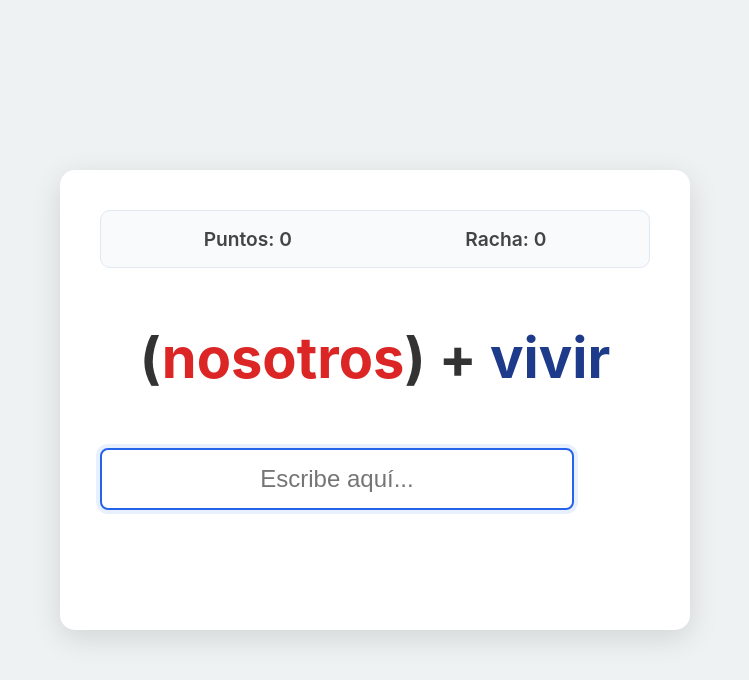
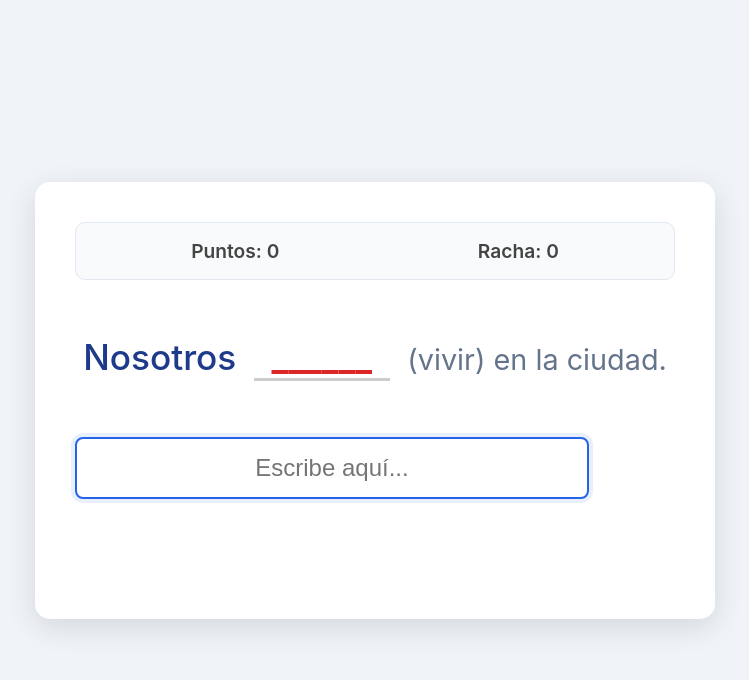
Before and after one commit to hax2/hax2.github.io, a plain HTML site: page conjugate.html in a window 1280 px wide. Both pictures are taken after a click on the button "¡Vamos!". Shown: the whole page, without its empty margins (265-1014 px from the left). Drawn offline with Linux system fonts and the light colour scheme.

Commit message:
fix conjugation game

```diff
--- a/conjugate.html
+++ b/conjugate.html
@@ -12,7 +12,7 @@
             justify-content: center;
             align-items: center;
             min-height: 100vh;
-            background-color: #eef2f3; /* Light, clean background */
+            background-color: #f0f4f8; /* Softer blue-gray background */
             color: #333;
             margin: 0;
             -webkit-font-smoothing: antialiased;
@@ -20,7 +20,7 @@
 
         #game-container {
             width: 90%;
-            max-width: 550px;
+            max-width: 600px;
             background: white;
             border-radius: 15px;
             padding: 2.5rem;
@@ -80,18 +80,30 @@
             border: 1px solid #e2e8f0;
         }
 
-        #prompt-area {
-            font-size: 3.5rem;
-            font-weight: bold;
+        /* NEW PROMPT STYLE */
+        #prompt-sentence-container {
+            display: flex;
+            justify-content: center;
+            align-items: baseline;
+            flex-wrap: wrap;
+            gap: 0.5em;
+            font-size: 2.2rem;
+            font-weight: 500;
             padding: 2rem 0;
+            color: #1e3a8a;
         }
 
-        #prompt-pronoun {
-            color: #dc2626; /* Red */
+        .blank-space {
+            font-weight: bold;
+            color: #dc2626;
+            padding: 0 0.5em;
+            border-bottom: 3px solid #ccc;
         }
 
-        #prompt-verb {
-            color: #1e3a8a; /* Blue */
+        .context-phrase {
+            font-size: 1.8rem;
+            font-weight: 400;
+            color: #64748b; /* A muted gray */
         }
 
         #answer-input {
@@ -129,7 +141,6 @@
             font-size: 1.5rem;
             font-weight: 500;
         }
-
     </style>
 </head>
 <body>
@@ -138,7 +149,7 @@
         <!-- Start Screen -->
         <div id="start-screen" class="screen">
             <h1>El Conjugador ⚡</h1>
-            <p>Master your Spanish verbs! You will be given a pronoun and a verb. Type the correct present tense conjugation as fast as you can. Press <strong>Enter</strong> to check your answer.</p>
+            <p>Master Spanish verbs in context! Fill in the blank with the correct conjugation. Press <strong>Enter</strong> to check your answer.</p>
             <button id="start-button" class="btn">¡Vamos!</button>
         </div>
 
@@ -148,8 +159,14 @@
                 <span id="score">Puntos: 0</span>
                 <span id="streak">Racha: 0</span>
             </div>
-            <div id="prompt-area">
-                (<span id="prompt-pronoun"></span>) + <span id="prompt-verb"></span>
+            <!-- NEW Prompt Area HTML -->
+            <div id="prompt-sentence-container">
+                <span id="prompt-subject"></span>
+                <span class="blank-space">______</span>
+                <span class="context-phrase">
+                    (<span id="prompt-verb-infinitive"></span>)
+                    <span id="prompt-context"></span>
+                </span>
             </div>
             <input type="text" id="answer-input" placeholder="Escribe aquí..." autocomplete="off" autocorrect="off" autocapitalize="off" spellcheck="false">
             <div id="feedback"></div>
@@ -166,43 +183,40 @@
     <script>
         document.addEventListener('DOMContentLoaded', () => {
 
-            // --- DATA: A mix of regular and irregular verbs ---
+            // --- DATA: Verbs now include a 'context' for sentence building ---
             const VERB_DATA = [
                 // Regular -ar
-                { infinitive: 'hablar', yo: 'hablo', tu: 'hablas', el: 'habla', nosotros: 'hablamos', vosotros: 'habláis', ellos: 'hablan' },
-                { infinitive: 'trabajar', yo: 'trabajo', tu: 'trabajas', el: 'trabaja', nosotros: 'trabajamos', vosotros: 'trabajáis', ellos: 'trabajan' },
-                { infinitive: 'comprar', yo: 'compro', tu: 'compras', el: 'compra', nosotros: 'compramos', vosotros: 'compráis', ellos: 'compran' },
+                { infinitive: 'hablar', context: 'español.', yo: 'hablo', tu: 'hablas', el: 'habla', nosotros: 'hablamos', vosotros: 'habláis', ellos: 'hablan' },
+                { infinitive: 'trabajar', context: 'mucho.', yo: 'trabajo', tu: 'trabajas', el: 'trabaja', nosotros: 'trabajamos', vosotros: 'trabajáis', ellos: 'trabajan' },
+                { infinitive: 'comprar', context: 'pan.', yo: 'compro', tu: 'compras', el: 'compra', nosotros: 'compramos', vosotros: 'compráis', ellos: 'compran' },
                 // Regular -er
-                { infinitive: 'comer', yo: 'como', tu: 'comes', el: 'come', nosotros: 'comemos', vosotros: 'coméis', ellos: 'comen' },
-                { infinitive: 'aprender', yo: 'aprendo', tu: 'aprendes', el: 'aprende', nosotros: 'aprendemos', vosotros: 'aprendéis', ellos: 'aprenden' },
-                { infinitive: 'beber', yo: 'bebo', tu: 'bebes', el: 'bebe', nosotros: 'bebemos', vosotros: 'bebéis', ellos: 'beben' },
+                { infinitive: 'comer', context: 'tacos.', yo: 'como', tu: 'comes', el: 'come', nosotros: 'comemos', vosotros: 'coméis', ellos: 'comen' },
+                { infinitive: 'aprender', context: 'rápido.', yo: 'aprendo', tu: 'aprendes', el: 'aprende', nosotros: 'aprendemos', vosotros: 'aprendéis', ellos: 'aprenden' },
+                { infinitive: 'beber', context: 'agua.', yo: 'bebo', tu: 'bebes', el: 'bebe', nosotros: 'bebemos', vosotros: 'bebéis', ellos: 'beben' },
                 // Regular -ir
-                { infinitive: 'vivir', yo: 'vivo', tu: 'vives', el: 'vive', nosotros: 'vivimos', vosotros: 'vivís', ellos: 'viven' },
-                { infinitive: 'escribir', yo: 'escribo', tu: 'escribes', el: 'escribe', nosotros: 'escribimos', vosotros: 'escribís', ellos: 'escriben' },
-                { infinitive: 'abrir', yo: 'abro', tu: 'abres', el: 'abre', nosotros: 'abrimos', vosotros: 'abrís', ellos: 'abren' },
+                { infinitive: 'vivir', context: 'en la ciudad.', yo: 'vivo', tu: 'vives', el: 'vive', nosotros: 'vivimos', vosotros: 'vivís', ellos: 'viven' },
+                { infinitive: 'escribir', context: 'un libro.', yo: 'escribo', tu: 'escribes', el: 'escribe', nosotros: 'escribimos', vosotros: 'escribís', ellos: 'escriben' },
+                { infinitive: 'abrir', context: 'la puerta.', yo: 'abro', tu: 'abres', el: 'abre', nosotros: 'abrimos', vosotros: 'abrís', ellos: 'abren' },
                 // Common Irregular Verbs
-                { infinitive: 'ser', yo: 'soy', tu: 'eres', el: 'es', nosotros: 'somos', vosotros: 'sois', ellos: 'son' },
-                { infinitive: 'estar', yo: 'estoy', tu: 'estás', el: 'está', nosotros: 'estamos', vosotros: 'estáis', ellos: 'están' },
-                { infinitive: 'tener', yo: 'tengo', tu: 'tienes', el: 'tiene', nosotros: 'tenemos', vosotros: 'tenéis', ellos: 'tienen' },
-                { infinitive: 'ir', yo: 'voy', tu: 'vas', el: 'va', nosotros: 'vamos', vosotros: 'vais', ellos: 'van' },
-                { infinitive: 'querer', yo: 'quiero', tu: 'quieres', el: 'quiere', nosotros: 'queremos', vosotros: 'queréis', ellos: 'quieren' },
-                { infinitive: 'poder', yo: 'puedo', tu: 'puedes', el: 'puede', nosotros: 'podemos', vosotros: 'podéis', ellos: 'pueden' },
-                { infinitive: 'hacer', yo: 'hago', tu: 'haces', el: 'hace', nosotros: 'hacemos', vosotros: 'hacéis', ellos: 'hacen' },
-                { infinitive: 'decir', yo: 'digo', tu: 'dices', el: 'dice', nosotros: 'decimos', vosotros: 'decís', ellos: 'dicen' },
-                { infinitive: 'venir', yo: 'vengo', tu: 'vienes', el: 'viene', nosotros: 'venimos', vosotros: 'venís', ellos: 'vienen' },
+                { infinitive: 'ser', context: 'de México.', yo: 'soy', tu: 'eres', el: 'es', nosotros: 'somos', vosotros: 'sois', ellos: 'son' },
+                { infinitive: 'estar', context: 'en casa.', yo: 'estoy', tu: 'estás', el: 'está', nosotros: 'estamos', vosotros: 'estáis', ellos: 'están' },
+                { infinitive: 'tener', context: 'un perro.', yo: 'tengo', tu: 'tienes', el: 'tiene', nosotros: 'tenemos', vosotros: 'tenéis', ellos: 'tienen' },
+                { infinitive: 'ir', context: 'al mercado.', yo: 'voy', tu: 'vas', el: 'va', nosotros: 'vamos', vosotros: 'vais', ellos: 'van' },
+                { infinitive: 'querer', context: 'dormir.', yo: 'quiero', tu: 'quieres', el: 'quiere', nosotros: 'queremos', vosotros: 'queréis', ellos: 'quieren' },
+                { infinitive: 'poder', context: 'ayudar.', yo: 'puedo', tu: 'puedes', el: 'puede', nosotros: 'podemos', vosotros: 'podéis', ellos: 'pueden' },
+                { infinitive: 'hacer', context: 'la tarea.', yo: 'hago', tu: 'haces', el: 'hace', nosotros: 'hacemos', vosotros: 'hacéis', ellos: 'hacen' },
+                { infinitive: 'decir', context: 'la verdad.', yo: 'digo', tu: 'dices', el: 'dice', nosotros: 'decimos', vosotros: 'decís', ellos: 'dicen' },
+                { infinitive: 'venir', context: 'a la fiesta.', yo: 'vengo', tu: 'vienes', el: 'viene', nosotros: 'venimos', vosotros: 'venís', ellos: 'vienen' },
             ];
 
-            const PRONOUNS = ['yo', 'tú', 'el', 'nosotros', 'vosotros', 'ellos'];
+            const PRONOUNS = ['yo', 'tu', 'el', 'nosotros', 'vosotros', 'ellos'];
             const TOTAL_QUESTIONS = 15;
 
             // --- GAME STATE ---
-            let score = 0;
-            let streak = 0;
-            let maxStreak = 0;
+            let score = 0, streak = 0, maxStreak = 0;
             let currentQuestionIndex = 0;
             let gameVerbs = [];
-            let currentPronoun = '';
-            let currentVerb = null;
+            let currentPronoun = '', currentVerb = null;
 
             // --- DOM ELEMENTS ---
             const startScreen = document.getElementById('start-screen');
@@ -212,13 +226,13 @@
             const playAgainButton = document.getElementById('play-again-button');
             const scoreDisplay = document.getElementById('score');
             const streakDisplay = document.getElementById('streak');
-            const promptPronoun = document.getElementById('prompt-pronoun');
-            const promptVerb = document.getElementById('prompt-verb');
+            const promptSubject = document.getElementById('prompt-subject');
+            const promptVerbInfinitive = document.getElementById('prompt-verb-infinitive');
+            const promptContext = document.getElementById('prompt-context');
             const answerInput = document.getElementById('answer-input');
             const feedback = document.getElementById('feedback');
             const finalStats = document.getElementById('final-stats');
 
-            // --- HELPER FUNCTIONS ---
             function shuffleArray(array) {
                 for (let i = array.length - 1; i > 0; i--) {
                     const j = Math.floor(Math.random() * (i + 1));
@@ -232,12 +246,8 @@
                 document.getElementById(screenId).classList.remove('hidden');
             }
 
-            // --- GAME LOGIC ---
             function startGame() {
-                score = 0;
-                streak = 0;
-                maxStreak = 0;
-                currentQuestionIndex = 0;
+                score = 0; streak = 0; maxStreak = 0; currentQuestionIndex = 0;
                 gameVerbs = shuffleArray([...VERB_DATA]);
                 updateStatus();
                 showScreen('game-screen');
@@ -258,13 +268,21 @@
                 currentVerb = gameVerbs[currentQuestionIndex];
                 currentPronoun = PRONOUNS[Math.floor(Math.random() * PRONOUNS.length)];
 
-                // Display Él/Ella/Usted for 'el' key for clarity
-                let displayPronoun = currentPronoun;
-                if(currentPronoun === 'el') displayPronoun = 'Él/Ella/Ud.';
-                if(currentPronoun === 'ellos') displayPronoun = 'Ellos/Ellas/Uds.';
+                // NEW: Logic to pick ONE display pronoun and format it
+                let displayPronoun;
+                switch (currentPronoun) {
+                    case 'yo':        displayPronoun = 'Yo'; break;
+                    case 'tu':        displayPronoun = 'Tú'; break;
+                    case 'el':        displayPronoun = shuffleArray(['Él', 'Ella', 'Usted'])[0]; break;
+                    case 'nosotros':  displayPronoun = 'Nosotros'; break;
+                    case 'vosotros':  displayPronoun = 'Vosotros'; break;
+                    case 'ellos':     displayPronoun = shuffleArray(['Ellos', 'Ellas', 'Ustedes'])[0]; break;
+                }
 
-                promptPronoun.textContent = displayPronoun;
-                promptVerb.textContent = currentVerb.infinitive;
+                // Populate the new sentence structure
+                promptSubject.textContent = displayPronoun;
+                promptVerbInfinitive.textContent = currentVerb.infinitive;
+                promptContext.textContent = currentVerb.context;
 
                 answerInput.focus();
             }
@@ -306,7 +324,6 @@
                 showScreen('end-screen');
             }
 
-            // --- EVENT LISTENERS ---
             startButton.addEventListener('click', startGame);
             playAgainButton.addEventListener('click', startGame);
 
```
